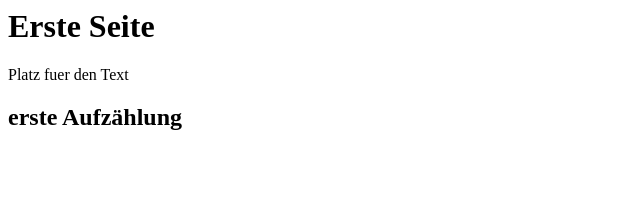
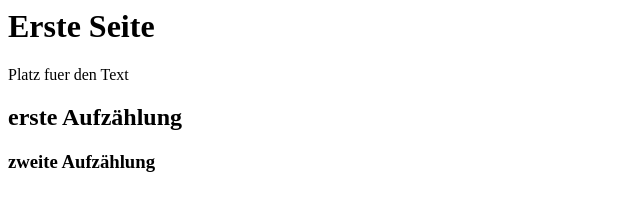
Before and after one commit to dreherrobert/Gittest, a plain HTML site: page index.html in a window 1280 px wide. Shown: the whole page, without its empty margins (0-640 px from the left). Drawn offline with Linux system fonts and the light colour scheme.

Commit message:
zweite Aufzaehlung

```diff
--- a/index.html
+++ b/index.html
@@ -6,5 +6,6 @@
     <body>
         <p>Platz fuer den Text</p>
         <h2>erste Aufzählung</h2>
+        <h3>zweite Aufzählung</h3>
     </body>
 </html>
```
